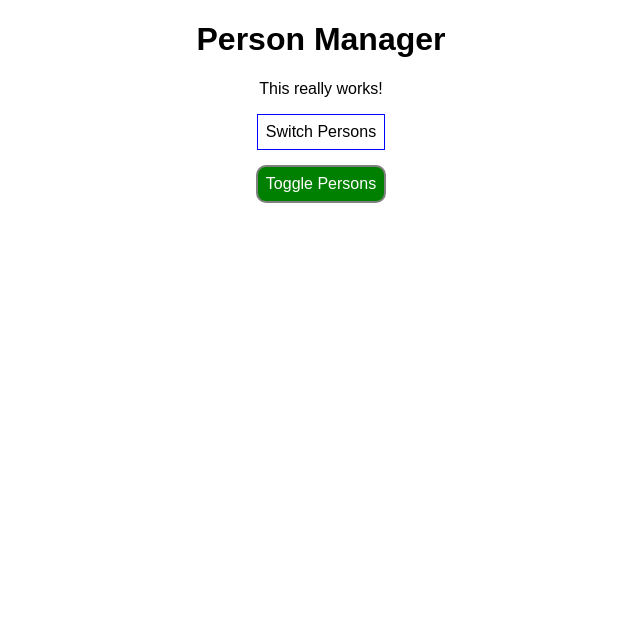
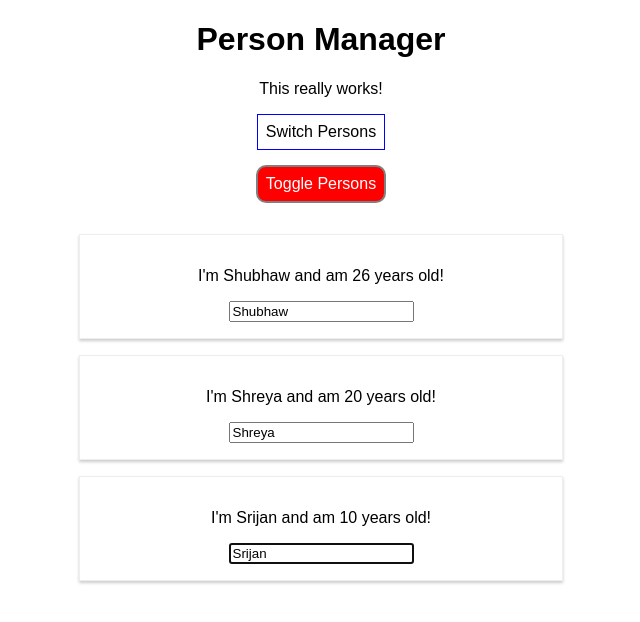
Before and after one commit to shubhaw/react-complete-guide, a React (Create React App) app: page / in a window 1280 px wide. Shown: the top 622 px of the page, without its empty margins (319-959 px from the left). Built offline with nearby package versions, Linux system fonts and the light colour scheme.

Commit message:
109: using Refs with React Hooks

```diff
--- a/src/components/Cockpit/Cockpit.js
+++ b/src/components/Cockpit/Cockpit.js
@@ -1,15 +1,19 @@
-import React, { useEffect } from 'react';
+import React, { useEffect, useRef } from 'react';
 // import Radium from 'radium';
 import styleClasses from './Cockpit.module.css';
 
 const Cockpit = (props) => {
+    const toggleButtonRef = useRef(null);
 
     useEffect(() => {
         console.log('[Cockpit.js] useEffect');
         setTimeout(() => {
-            console.log('[Cockpit.js] useEffect after 1 sec');
+            console.log('[Cockpit.js] useEffect: calling click on "Toggle Persons" button after 1 sec')
+            toggleButtonRef.current.click();
         }, 1000);
+
     }, [props.persons]);
+
 
     const classes = [];
 
@@ -55,6 +59,7 @@ const Cockpit = (props) => {
             </button>
             <br />
             <button
+                ref={toggleButtonRef}
                 onClick={props.togglePersonsClicked}
                 style={toggleButtonStyle}>
                 Toggle Persons
```
